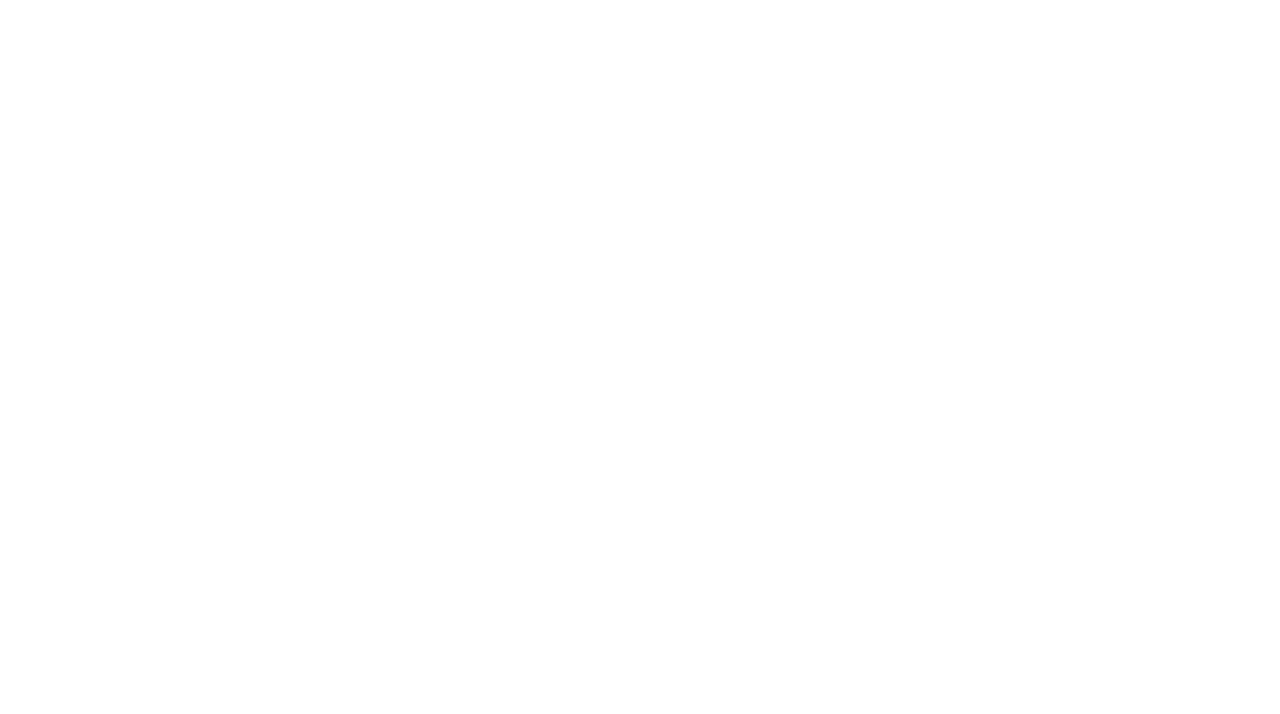
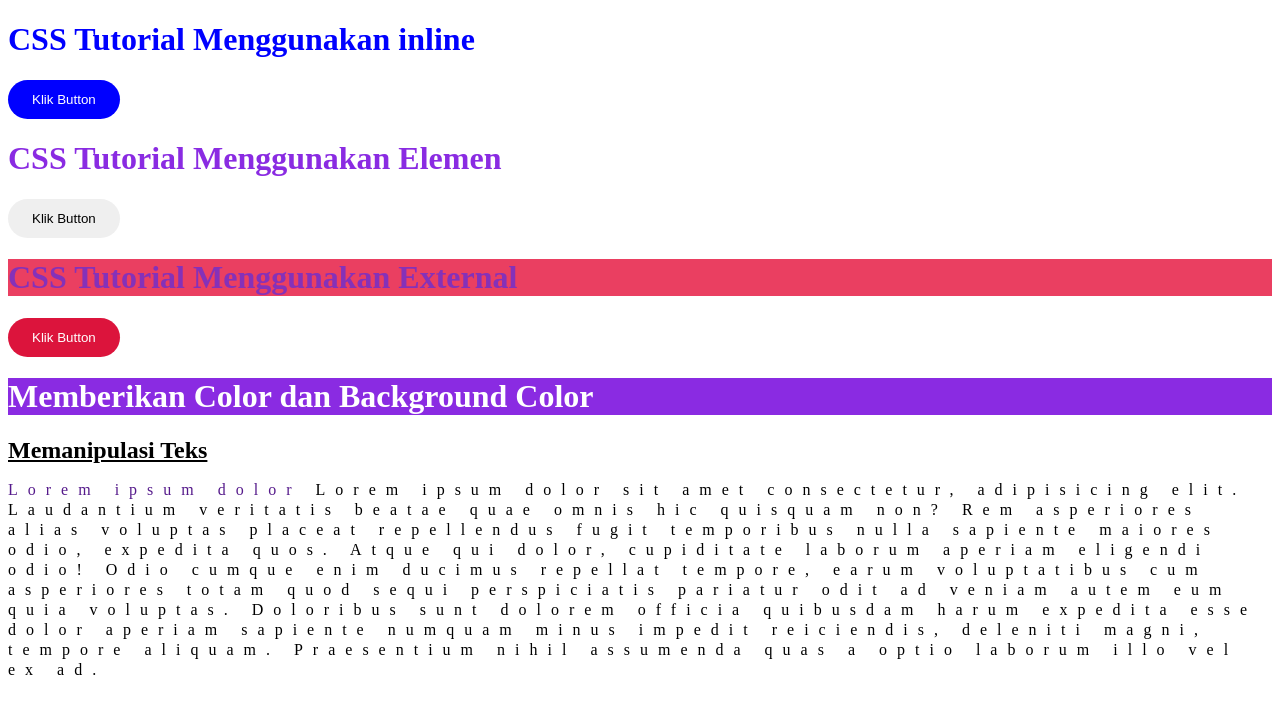
Before and after one commit to sobatrangga/Codepolitan, a plain HTML site: page LatihanCSS/index.html in a window 1280 px wide. Drawn offline with Linux system fonts and the light colour scheme.

Commit message:
Langkah pertama Nguasai CSS

```diff
--- a/LatihanCSS/index.html
+++ b/LatihanCSS/index.html
@@ -4,9 +4,38 @@
     <meta charset="UTF-8">
     <meta http-equiv="X-UA-Compatible" content="IE=edge">
     <meta name="viewport" content="width=device-width, initial-scale=1.0">
-    <title>Document</title>
+    <title>CSS Tutorial</title>
+    <link rel="stylesheet" href="style.css">
+    <style>
+        .h1{
+            color: blueviolet;
+        }
+
+        .btn{
+            padding: 12px 24px;
+            border: none;
+            border-radius: 28px;
+        }
+    </style>
 </head>
 <body>
+    <!-- inline style pada CSS -->
+    <h1 style="color :blue">CSS Tutorial Menggunakan inline</h1>
+    <button style="background-color: blue; color: white; padding: 12px 24px; border: none; border-radius: 28px;">Klik Button</button>
 
+    <!-- style pada CSS -->
+    <h1 class="h1">CSS Tutorial Menggunakan Elemen</h1>
+    <button class="btn">Klik Button</button>
+
+    <!-- style pada CSS -->
+    <h1 class="heading">CSS Tutorial Menggunakan External</h1>
+    <button class="button">Klik Button</button>
+
+    <h1 class="color">Memberikan Color dan Background Color</h1>
+
+    <h1 class="manipulation">Memanipulasi Teks</h1>
+    <p> <a href="">Lorem ipsum dolor</a> Lorem ipsum dolor sit amet consectetur, adipisicing elit. Laudantium veritatis beatae quae omnis hic quisquam non? Rem asperiores alias voluptas placeat repellendus fugit temporibus nulla sapiente maiores odio, expedita quos.
+    Atque qui dolor, cupiditate laborum aperiam eligendi odio! Odio cumque enim ducimus repellat tempore, earum voluptatibus cum asperiores totam quod sequi perspiciatis pariatur odit ad veniam autem eum quia voluptas.
+    Doloribus sunt dolorem officia quibusdam harum expedita esse dolor aperiam sapiente numquam minus impedit reiciendis, deleniti magni, tempore aliquam. Praesentium nihil assumenda quas a optio laborum illo vel ex ad.</p>
 </body>
 </html>
--- a/LatihanCSS/style.css
+++ b/LatihanCSS/style.css
@@ -0,0 +1,35 @@
+    .heading{
+            /* RGBA menambahkan warna dengan opacitynya */
+            color: rgba(86, 43, 226, 0.682);
+            background-color: rgb(234, 63, 97);
+    }
+
+    .button{
+        padding: 12px 24px;
+        border: none;
+        border-radius: 28px;
+        background-color: crimson;
+        color: white;
+    }
+
+.color{
+    background-color: blueviolet;
+    color: white;
+}
+
+.manipulation{
+    /* Untuk responsive menggunakan ukuran yg relative contohnya em,rem,vw,vh,% */
+    font-size: 1.5em;
+    text-align: start;
+    font-weight: 900;
+    text-decoration: underline #000;
+}
+
+a{
+    text-decoration: none;
+}
+
+p{
+    line-height: 20px;
+    letter-spacing: 10px;
+}
```
